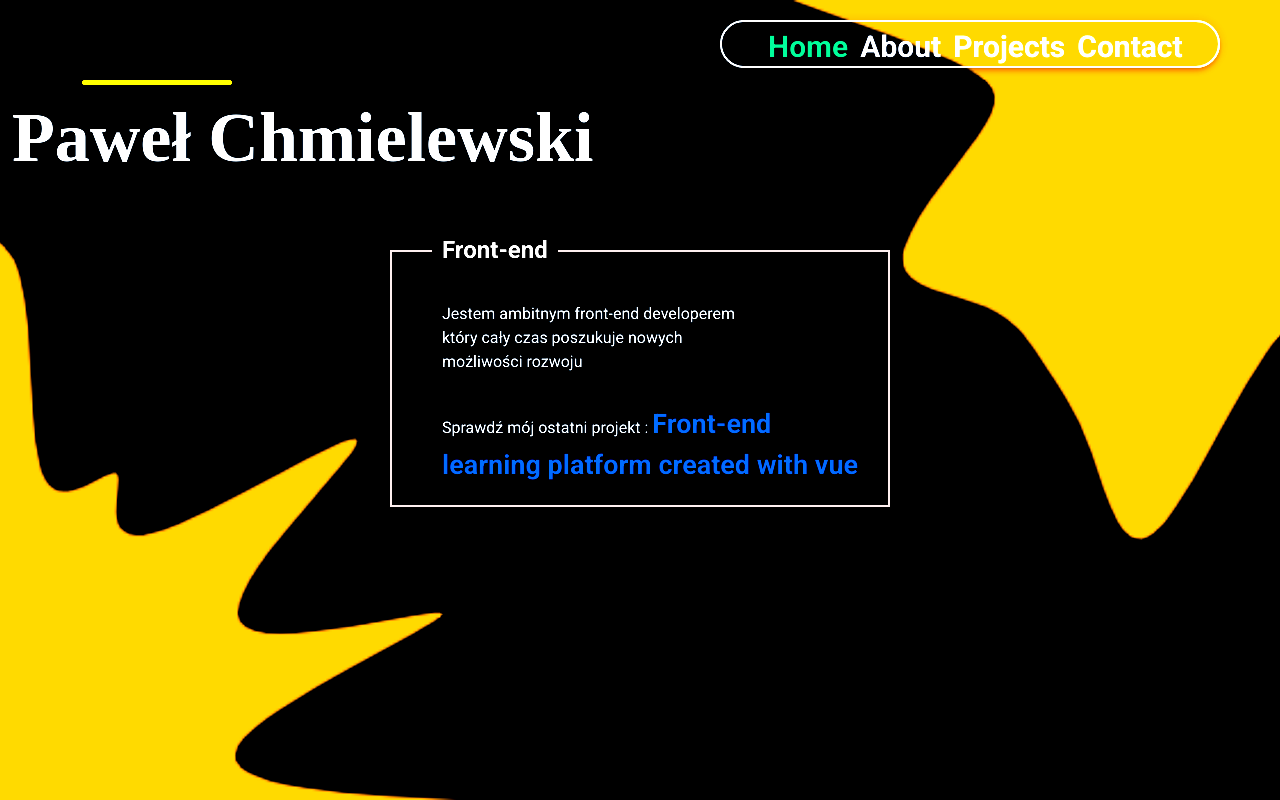
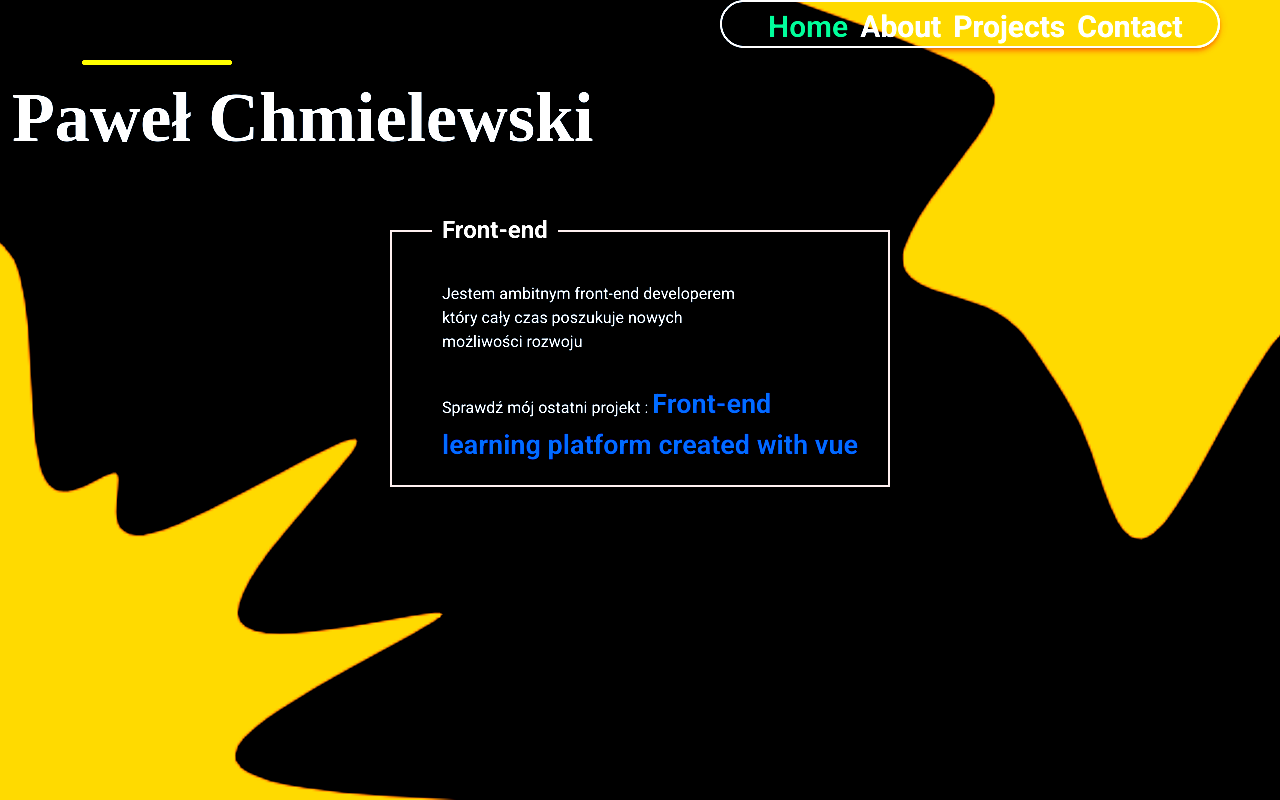
Before and after one commit to Datureli/newPortfolio, a Nuxt app: page / in a window 1280 px wide. Built offline with nearby package versions, Linux system fonts and the light colour scheme; a web font is replaced by a local one.

Commit message:
fix components name in page section by using camel case

```diff
--- a/components/Navbar.vue
+++ b/components/Navbar.vue
@@ -5,7 +5,7 @@
     dark
     style="background: transparent; border: 2px solid"
     width="500"
-    class="mx-auto mr-md-15 mt-5 rounded-pill"
+    class="mx-auto mr-md-15 mt-4g rounded-pill"
   >
   <nav>
     <nuxt-link to="/">Home</nuxt-link>
```
